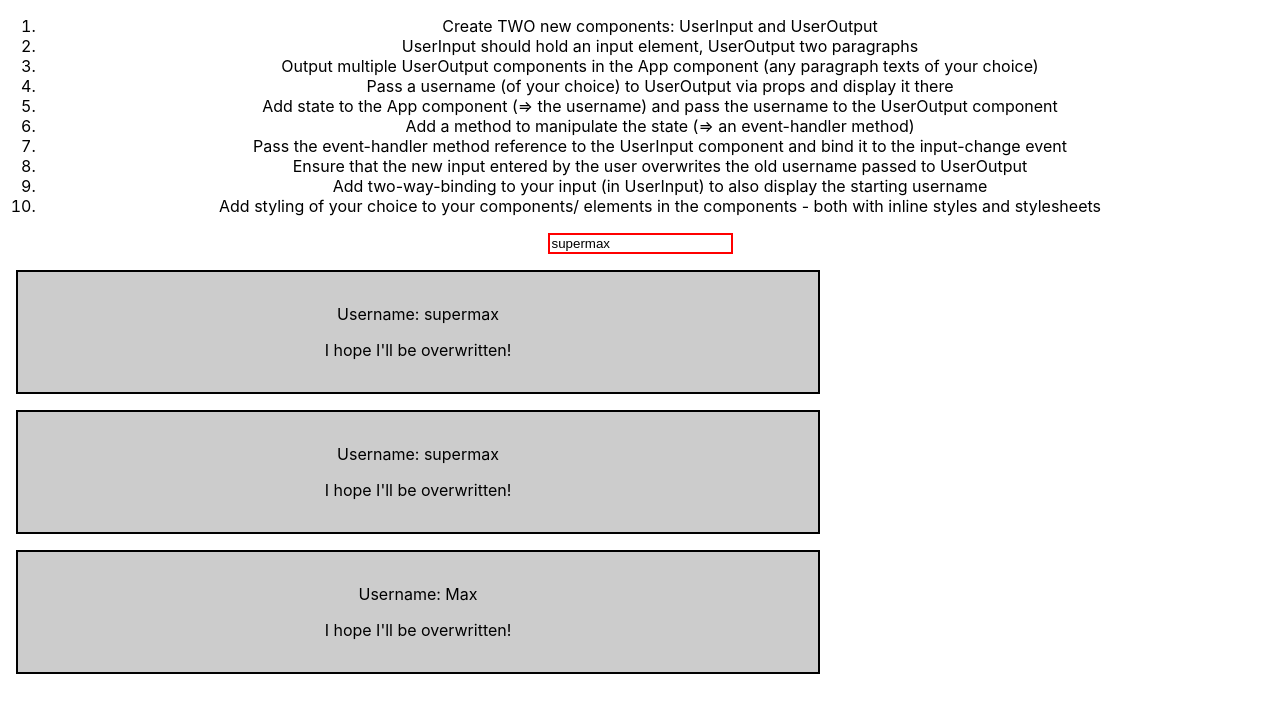
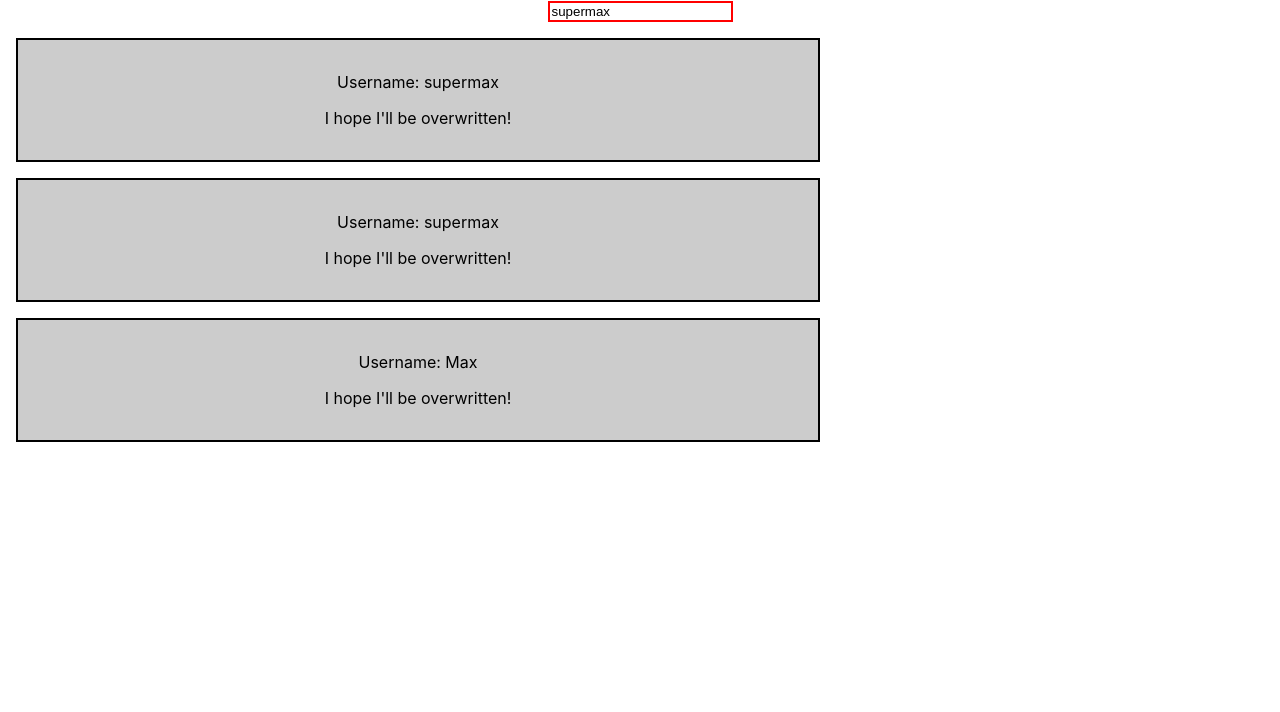
Before and after one commit to darrenzhang2000/base-syntax, a React (Create React App) app: page / in a window 1280 px wide. Shown: the top 712 px of the page. Built offline with nearby package versions, Linux system fonts and the light colour scheme.

Commit message:
added conditional rendering

```diff
--- a/src/App.js
+++ b/src/App.js
@@ -1,42 +1,47 @@
-import React, { Component } from 'react';
-import './App.css';
+import React, { Component } from "react"
+import "./App.css"
 
-import UserInput from './UserInput/UserInput';
-import UserOutput from './UserOutput/UserOutput';
+import UserInput from "./UserInput/UserInput"
+import UserOutput from "./UserOutput/UserOutput"
 
 class App extends Component {
     state = {
-    username: 'supermax'
+        username: "supermax",
+        displayUsers: true
     }
 
-  usernameChangedHandler = (event) => {
-    this.setState({username: event.target.value});
+    usernameChangedHandler = event => {
+        this.setState({ username: event.target.value })
     }
 
     render() {
+        // let display = this.state.displayUsers ? (
+        //     <div>
+        //         <UserOutput userName={this.state.username} />
+        //         <UserOutput userName={this.state.username} />
+        //         <UserOutput userName="Max" />
+        //     </div>
+        // ) : (
+        //     <div>Users Hidden</div>
+        // )
         return (
             <div className="App">
-        <ol>
-          <li>Create TWO new components: UserInput and UserOutput</li>
-          <li>UserInput should hold an input element, UserOutput two paragraphs</li>
-          <li>Output multiple UserOutput components in the App component (any paragraph texts of your choice)</li>
-          <li>Pass a username (of your choice) to UserOutput via props and display it there</li>
-          <li>Add state to the App component (=> the username) and pass the username to the UserOutput component</li>
-          <li>Add a method to manipulate the state (=> an event-handler method)</li>
-          <li>Pass the event-handler method reference to the UserInput component and bind it to the input-change event</li>
-          <li>Ensure that the new input entered by the user overwrites the old username passed to UserOutput</li>
-          <li>Add two-way-binding to your input (in UserInput) to also display the starting username</li>
-          <li>Add styling of your choice to your components/ elements in the components - both with inline styles and stylesheets</li>
-        </ol>
                 <UserInput
                     changed={this.usernameChangedHandler}
-          currentName={this.state.username} />
+                    currentName={this.state.username}
+                />
+                {/* {display} */}
+
+                {this.state.displayUsers ? (
+                    <div>
                         <UserOutput userName={this.state.username} />
                         <UserOutput userName={this.state.username} />
-        <UserOutput userName="Max" />
+                        <UserOutput userName="Max" />{" "}
                     </div>
-    );
+                ) : null}
+            </div>
+        )
     }
 }
 
-export default App;
+export default App
```
Lines whose indentation alone changed are shown as unchanged.
